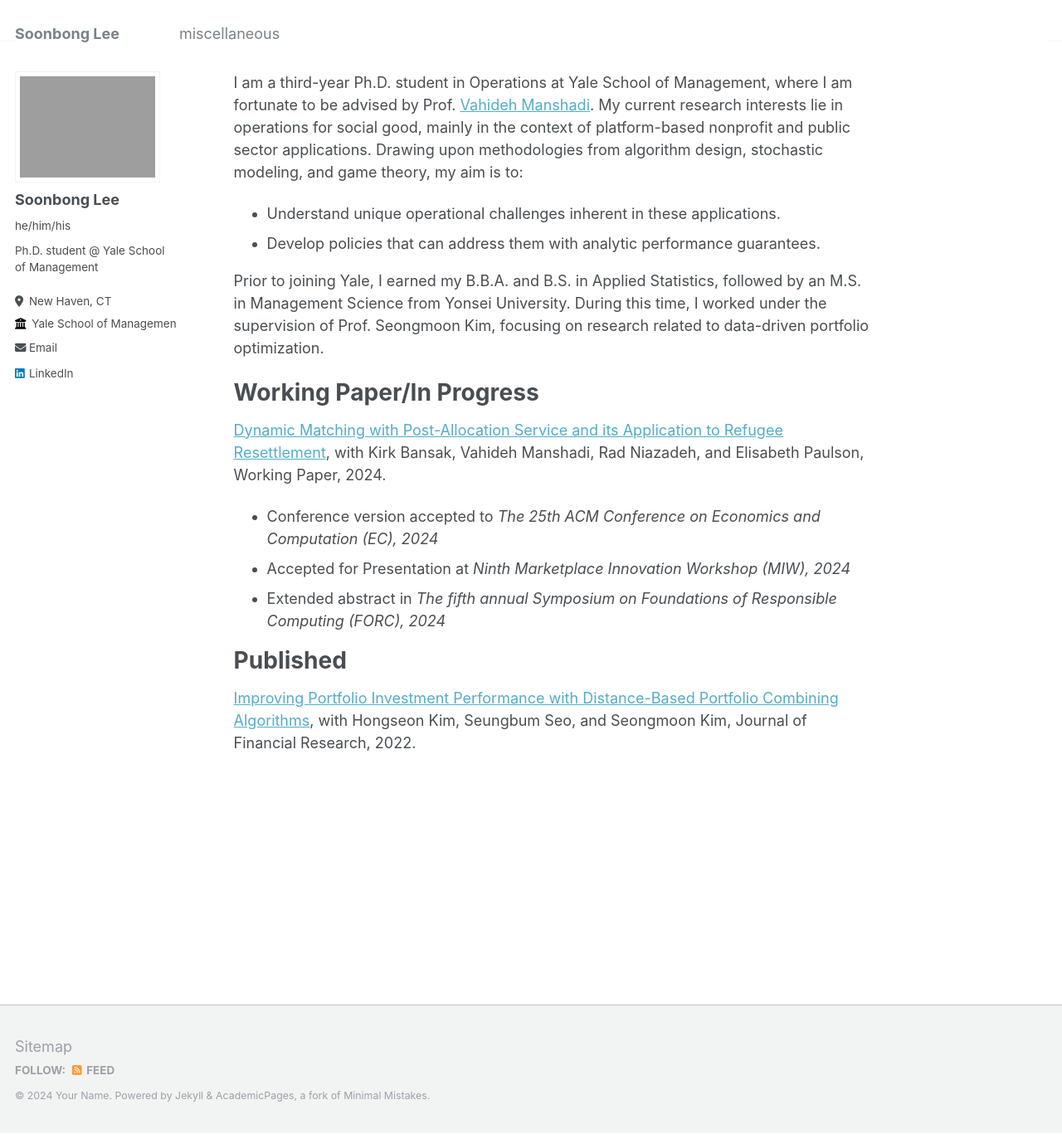
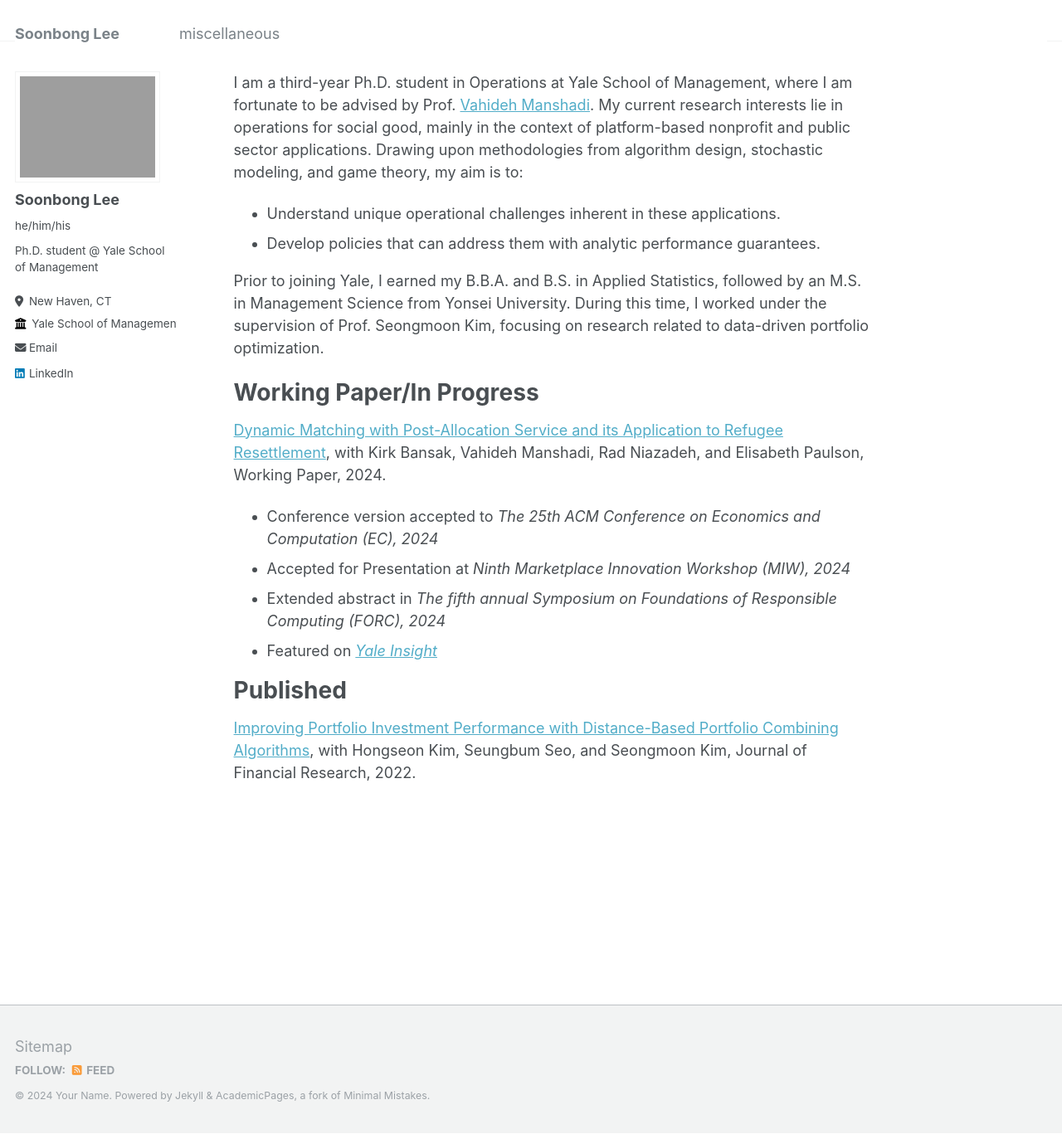
Before and after one commit to soonbong-lee/soonbong-lee.github.io, a Jekyll site: the page built from _pages/about.md, in a window 1280 px wide and 1367 px high. Shown: the whole window at 83% size. Built offline with Jekyll 4.4.1, drawn with Linux system fonts in a browser that asks for light colours.

Commit message:
Update about.md

```diff
--- a/_pages/about.md
+++ b/_pages/about.md
@@ -14,6 +14,7 @@ I am a third-year Ph.D. student in Operations at Yale School of Management, wher
 Prior to joining Yale, I earned my B.B.A. and B.S. in Applied Statistics, followed by an M.S. in Management Science from Yonsei University. During this time, I worked under the supervision of Prof. Seongmoon Kim, focusing on research related to data-driven portfolio optimization.
 
 
+
 Working Paper/In Progress
 ======
 [Dynamic Matching with Post-Allocation Service and its Application to Refugee Resettlement](https://papers.ssrn.com/sol3/papers.cfm?abstract_id=4748762), with Kirk Bansak, Vahideh Manshadi, Rad Niazadeh, and Elisabeth Paulson, Working Paper, 2024.
@@ -21,6 +22,7 @@ Working Paper/In Progress
 - Conference version accepted to *The 25th ACM Conference on Economics and Computation (EC), 2024*
 - Accepted for Presentation at *Ninth Marketplace Innovation Workshop (MIW), 2024*
 - Extended abstract in *The fifth annual Symposium on Foundations of Responsible Computing (FORC), 2024*
+- Featured on [*Yale Insight*](https://insights.som.yale.edu/insights/using-operations-research-to-improve-the-refugee-resettlement-process)
 
 Published
 =====
```
